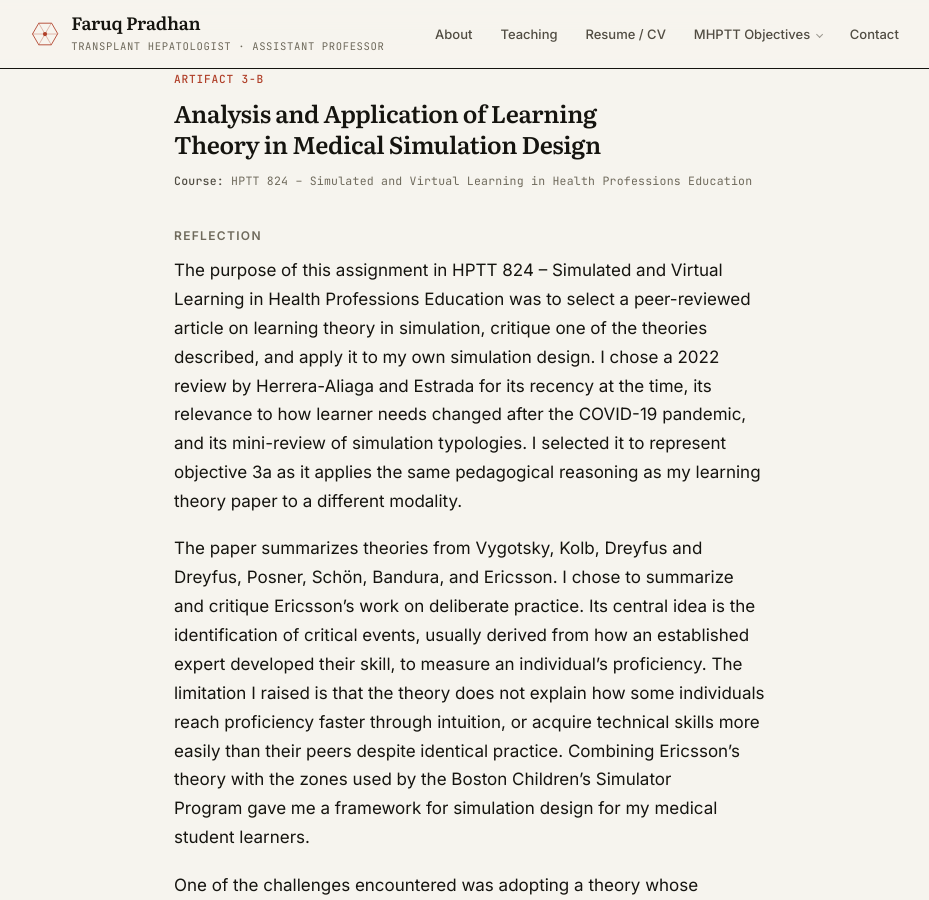
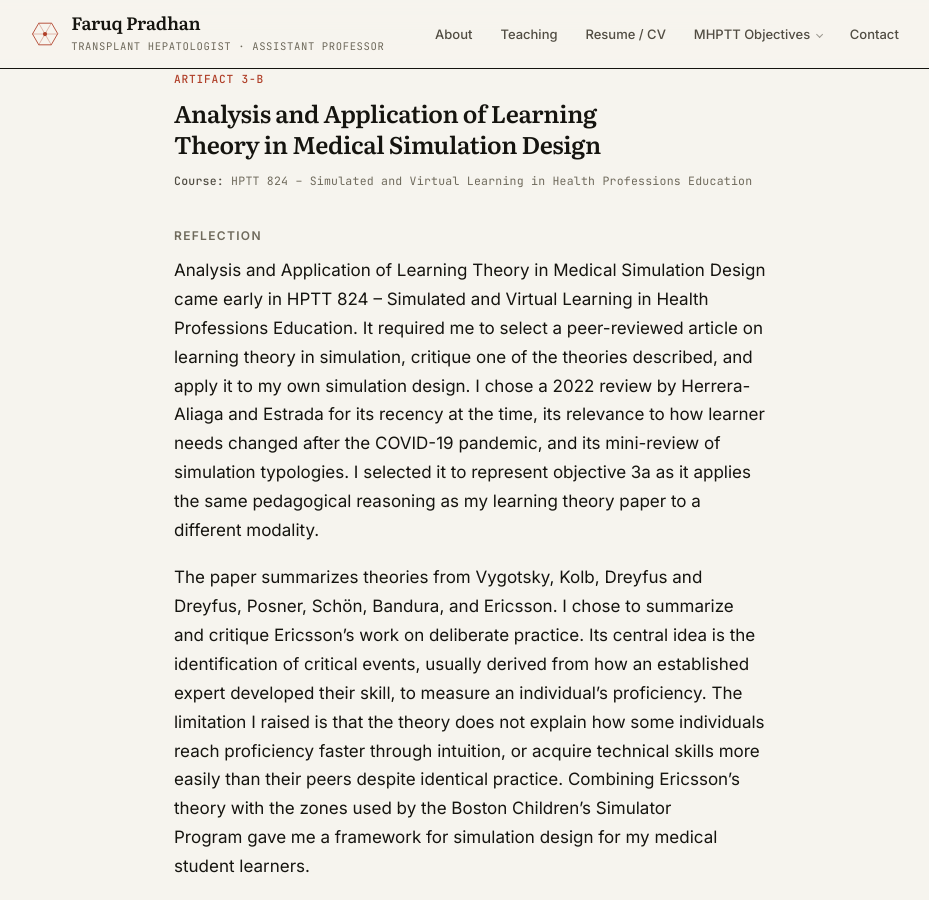
Before and after one commit to fpradhan/fpradhan.github.io, a Jekyll site: the page built from _competencies/3-learning-theory.md, in a window 1280 px wide and 900 px high, scrolled down 1738 px. Shown: the whole window, without its empty margins (170-1099 px from the left). Built offline with Jekyll 4.4.1, drawn with Linux system fonts in a browser that asks for light colours.

Commit message:
Vary the 3-B opening, the last one shared with another artifact
3-B and 2-B are both from HPTT 824 and both opened "The purpose of this
assignment in HPTT 824 – Simulated and Virtual Learning in Health
Professions Education was to". 3-B now leads with the assignment, which
also names it where the old opening said only "this assignment".

Split into two sentences rather than one, since putting the course title
and the assignment name back to back in a single clause stacked
twenty-two words of proper noun before the verb.

260 to 269 words. No two of the seven reflections now open alike.

Co-Authored-By: Claude Opus 5 <noreply@anthropic.com>
Claude-Session: https://claude.ai/code/session_01SajNJDGDkt5q5fCgsPRcNk

```diff
--- a/_competencies/3-learning-theory.md
+++ b/_competencies/3-learning-theory.md
@@ -76,13 +76,13 @@ determinism during bedside rounds.
 
 ### Reflection
 
-The purpose of this assignment in HPTT 824 – Simulated and Virtual Learning in Health Professions
-Education was to select a peer-reviewed article on learning theory in simulation, critique one of
-the theories described, and apply it to my own simulation design. I chose a 2022 review by
-Herrera-Aliaga and Estrada for its recency at the time, its relevance to how learner needs changed
-after the COVID-19 pandemic, and its mini-review of simulation typologies. I selected it to
-represent objective 3a as it applies the same pedagogical reasoning as my learning theory paper to
-a different modality.
+Analysis and Application of Learning Theory in Medical Simulation Design came early in HPTT 824 –
+Simulated and Virtual Learning in Health Professions Education. It required me to select a
+peer-reviewed article on learning theory in simulation, critique one of the theories described,
+and apply it to my own simulation design. I chose a 2022 review by Herrera-Aliaga and Estrada for
+its recency at the time, its relevance to how learner needs changed after the COVID-19 pandemic,
+and its mini-review of simulation typologies. I selected it to represent objective 3a as it
+applies the same pedagogical reasoning as my learning theory paper to a different modality.
 
 The paper summarizes theories from Vygotsky, Kolb, Dreyfus and Dreyfus, Posner, Schön, Bandura,
 and Ericsson. I chose to summarize and critique Ericsson's work on deliberate practice. Its
```
